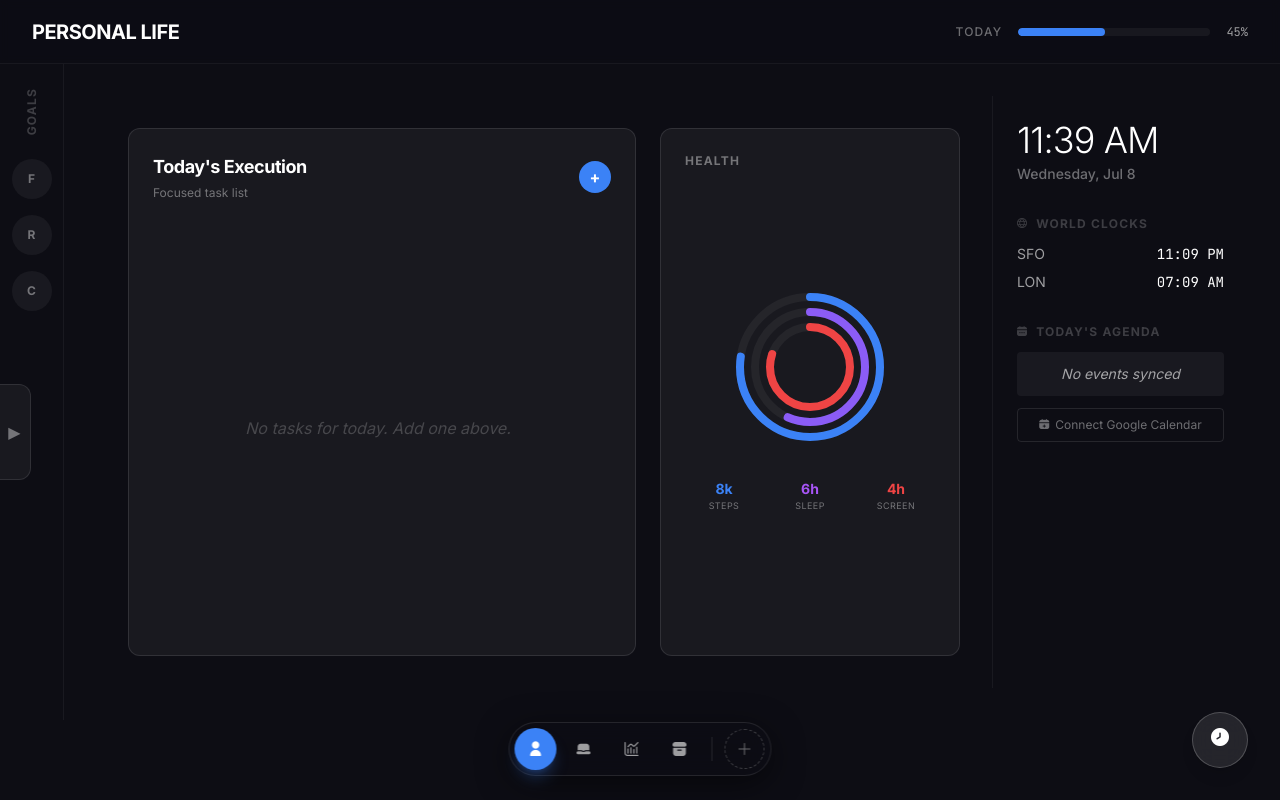
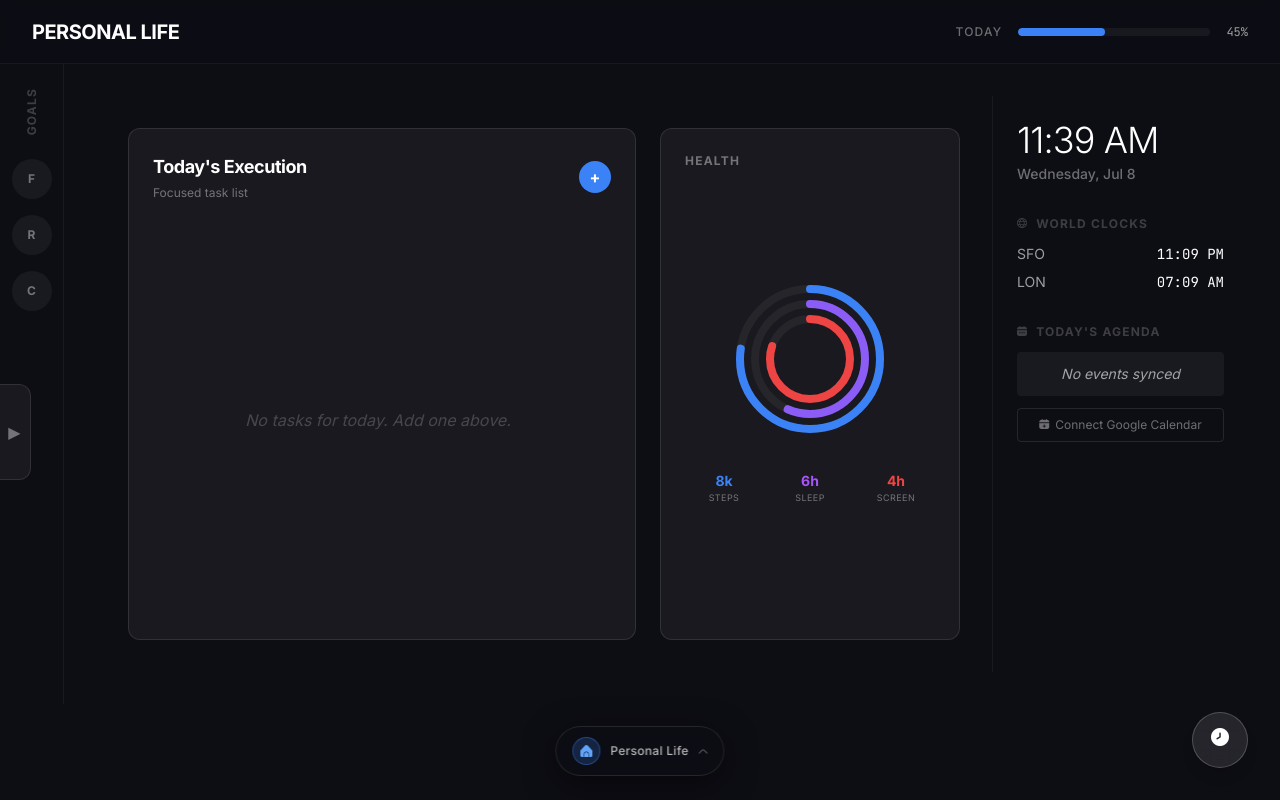
Before and after one commit to ishankumax/ProdOS, a Next.js app: page / in a window 1280 px wide. Built offline with nearby package versions, Linux system fonts and the light colour scheme.

Commit message:
feat: redesign bottom navbar - compact avatar pill expands to full nav on hover

```diff
--- a/components/layout/BottomNavbar.tsx
+++ b/components/layout/BottomNavbar.tsx
@@ -1,4 +1,6 @@
 "use client";
+
+import { useState } from "react";
 
 export type WorkspaceType = "Personal Life" | "Skill Check" | "InTheBox" | "Financial Dashboard";
 
@@ -8,51 +10,76 @@ interface BottomNavbarProps {
 }
 
 const WORKSPACES: { name: WorkspaceType; iconClass: string }[] = [
-  { name: "Personal Life", iconClass: "fi fi-sr-user" },
+  { name: "Personal Life", iconClass: "fi fi-sr-home" },
   { name: "Skill Check", iconClass: "fi fi-sr-laptop" },
   { name: "Financial Dashboard", iconClass: "fi fi-sr-chart-histogram" },
   { name: "InTheBox", iconClass: "fi fi-sr-box" },
 ];
 
 export default function BottomNavbar({ activeWorkspace, onWorkspaceChange }: BottomNavbarProps) {
+  const [isExpanded, setIsExpanded] = useState(false);
+
+  const activeWs = WORKSPACES.find((ws) => ws.name === activeWorkspace);
+
   return (
-    <div className="flex items-center gap-2 p-1.5 bg-[#0d0d14]/80 border border-white/10 rounded-full backdrop-blur-lg shadow-[0_8px_32px_rgba(0,0,0,0.5)] transition-all duration-300 pointer-events-auto">
+    <div
+      className="relative flex items-center justify-center"
+      onMouseEnter={() => setIsExpanded(true)}
+      onMouseLeave={() => setIsExpanded(false)}
+    >
+      {/* Collapsed Avatar (always visible) */}
+      <div
+        className={`transition-all duration-300 ease-in-out ${
+          isExpanded ? "opacity-0 scale-75 pointer-events-none" : "opacity-100 scale-100"
+        }`}
+      >
+        <div className="flex items-center gap-2.5 px-4 py-2.5 bg-[#0d0d14]/80 border border-white/10 rounded-full backdrop-blur-lg shadow-[0_8px_32px_rgba(0,0,0,0.5)] cursor-pointer">
+          <div className="w-7 h-7 rounded-full bg-blue-500/20 border border-blue-500/40 flex items-center justify-center">
+            <i className={`${activeWs?.iconClass} text-xs text-blue-400 flex items-center`}></i>
+          </div>
+          <span className="text-white/70 text-xs font-medium tracking-wide">{activeWorkspace}</span>
+          <i className="fi fi-sr-angle-up text-[9px] text-white/30 flex items-center"></i>
+        </div>
+      </div>
+
+      {/* Expanded Navbar (on hover) */}
+      <div
+        className={`absolute bottom-0 left-1/2 -translate-x-1/2 transition-all duration-300 ease-in-out ${
+          isExpanded
+            ? "opacity-100 scale-100 translate-y-0"
+            : "opacity-0 scale-90 translate-y-2 pointer-events-none"
+        }`}
+      >
+        <div className="flex items-center gap-1 p-1.5 bg-[#0d0d14]/90 border border-white/10 rounded-2xl backdrop-blur-lg shadow-[0_16px_48px_rgba(0,0,0,0.6)]">
           {WORKSPACES.map((ws) => {
             const isActive = activeWorkspace === ws.name;
             return (
               <button
                 key={ws.name}
                 onClick={() => onWorkspaceChange(ws.name)}
-            title={ws.name}
-            className={`w-10 h-10 rounded-full flex items-center justify-center transition-all duration-300 relative group ${
+                className={`flex items-center gap-2.5 px-3.5 py-2 rounded-xl transition-all duration-200 ${
                   isActive
-                ? "bg-blue-500 text-white shadow-lg shadow-blue-500/30 scale-105"
-                : "text-white/60 hover:text-white hover:bg-white/5"
+                    ? "bg-blue-500 text-white shadow-lg shadow-blue-500/30"
+                    : "text-white/50 hover:text-white hover:bg-white/8"
                 }`}
               >
                 <i className={`${ws.iconClass} text-sm flex items-center`}></i>
-
-            {/* Tooltip */}
-            <span className="absolute -top-12 left-1/2 -translate-x-1/2 px-2.5 py-1.5 bg-[#161622] border border-white/10 text-white text-[10px] rounded font-medium tracking-wide whitespace-nowrap opacity-0 group-hover:opacity-100 scale-95 group-hover:scale-100 transition-all duration-200 pointer-events-none shadow-xl">
-              {ws.name}
-            </span>
+                <span className="text-xs font-medium whitespace-nowrap">{ws.name}</span>
               </button>
             );
           })}
 
-      <div className="w-px h-6 bg-white/10 mx-1"></div>
+          <div className="w-px h-6 bg-white/10 mx-0.5"></div>
 
           <button
             title="New Workspace"
-        className="w-10 h-10 rounded-full border border-dashed border-white/20 flex items-center justify-center text-white/40 hover:text-white hover:bg-white/5 hover:border-white/40 transition-all duration-300 relative group"
+            className="flex items-center gap-2 px-3 py-2 rounded-xl text-white/30 hover:text-white hover:bg-white/5 transition-all duration-200 border border-dashed border-white/15 hover:border-white/30"
           >
             <i className="fi fi-sr-plus flex items-center text-xs"></i>
-
-        {/* Tooltip */}
-        <span className="absolute -top-12 left-1/2 -translate-x-1/2 px-2.5 py-1.5 bg-[#161622] border border-white/10 text-white text-[10px] rounded font-medium tracking-wide whitespace-nowrap opacity-0 group-hover:opacity-100 scale-95 group-hover:scale-100 transition-all duration-200 pointer-events-none shadow-xl">
-          New Workspace
-        </span>
+            <span className="text-xs font-medium whitespace-nowrap">New</span>
           </button>
+        </div>
+      </div>
     </div>
   );
 }
--- a/components/layout/Shell.tsx
+++ b/components/layout/Shell.tsx
@@ -20,7 +20,7 @@ export default function Shell({ children, activeWorkspace, onWorkspaceChange }:
         <Header activeWorkspace={activeWorkspace} />
 
         {/* Workspace Content Layer */}
-        <div className="flex-1 flex overflow-hidden relative pb-20">
+        <div className="flex-1 flex overflow-hidden relative pb-24">
           <GoalsRail />
           <CompletedDrawer />
 
```
Lines whose indentation alone changed are shown as unchanged.
